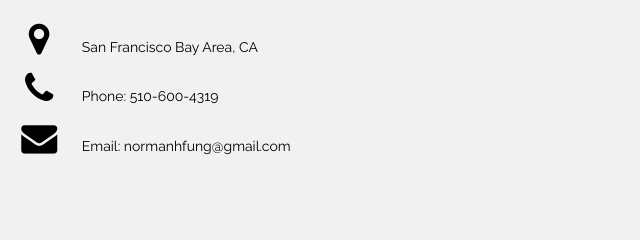
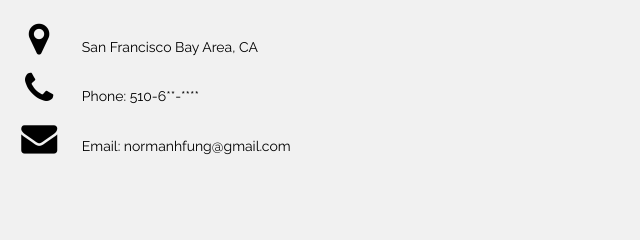
Before and after one commit to norman-fung/portfolio, a plain HTML site: page index.html in a window 1280 px wide. Shown: the part 4534-4774 px from the top of the page, 0-640 px from the left. Drawn offline with nearby package versions, Linux system fonts and the light colour scheme.

Commit message:
Update index.html

```diff
--- a/index.html
+++ b/index.html
@@ -317,7 +317,7 @@ body, html {
   <p class="w3-center w3-large">Lets get in touch. </p>
   <div style="margin-top:48px">
     <p><i class="fa fa-map-marker fa-fw w3-xxlarge w3-margin-right"></i> San Francisco Bay Area, CA</p>
-    <p><i class="fa fa-phone fa-fw w3-xxlarge w3-margin-right"></i> Phone: 510-600-4319</p>
+    <p><i class="fa fa-phone fa-fw w3-xxlarge w3-margin-right"></i> Phone: 510-6**-****</p>
     <p><i class="fa fa-envelope fa-fw w3-xxlarge w3-margin-right"> </i> Email: normanhfung@gmail.com</p>
     <br>
 
```
